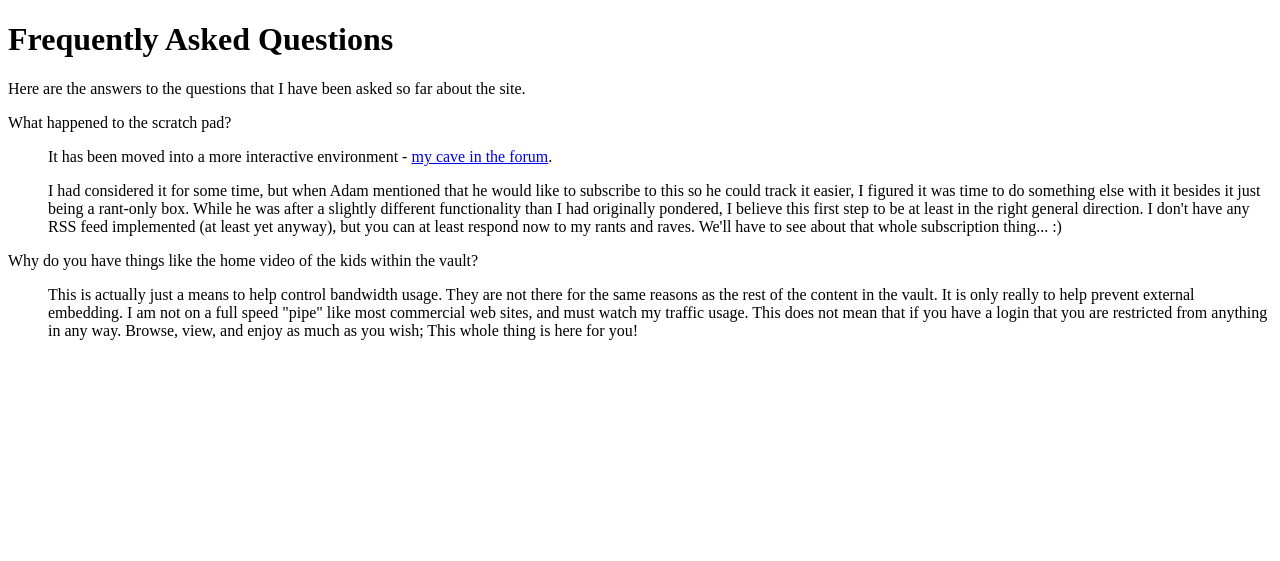
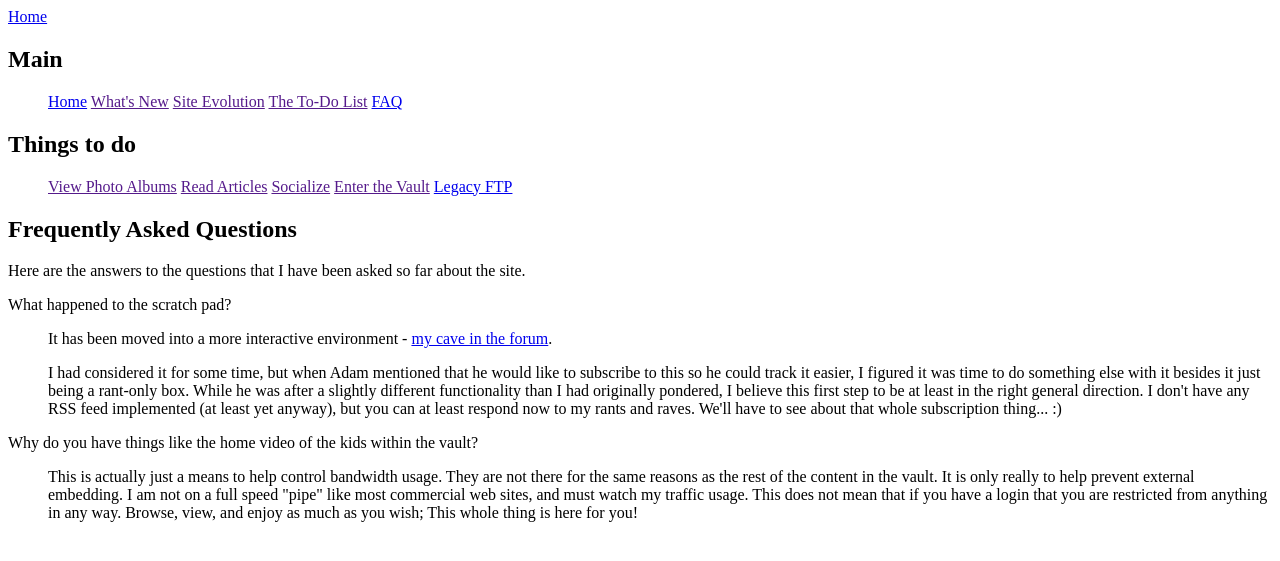
Before and after one commit to a1russell/madscientist, a Django app: template templates/home/faq.html in a window 1280 px wide. Shown: the top 561 px of the page. Run offline with Django 3.2, Linux system fonts and the light colour scheme; the template is opened without the code that fills it, so the values that code supplies are empty.

Commit message:
Added navigation elements to base_home.html.

```diff
--- a/templates/home/base_home.html
+++ b/templates/home/base_home.html
@@ -1,6 +1,30 @@
 {% extends "base.html" %}
 
 {% block body %}
-	{% block content %}
-	{% endblock %}
+	<nav>
+		<a href="{% url home %}">Home</a>
+	</nav>
+	<nav>
+		<h1>Main</h1>
+		<ul>
+			<a href="{% url home %}">Home</a>
+			<a href="">What's New</a>
+			<a href="">Site Evolution</a>
+			<a href="">The To-Do List</a>
+			<a href="{% url faq %}">FAQ</a>
+		</ul>
+
+		<h1>Things to do</h1>
+		<ul>
+			<a href="">View Photo Albums</a>
+			<a href="">Read Articles</a>
+			<a href="">Socialize</a>
+			<a href="">Enter the Vault</a>
+			<a href="ftp://madscientist.is-a-geek.net/">Legacy FTP</a>
+		</ul>
+	</nav>
+	<section>
+		{% block content %}
+		{% endblock %}
+	</section>
 {% endblock %}
```
